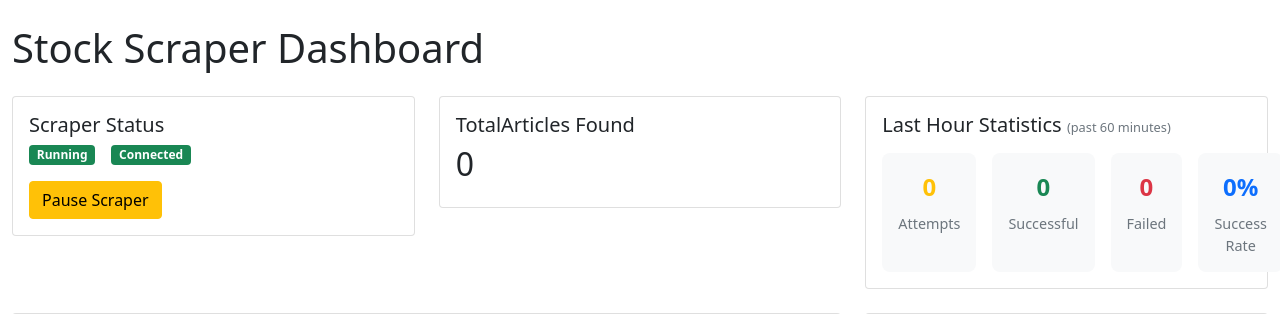
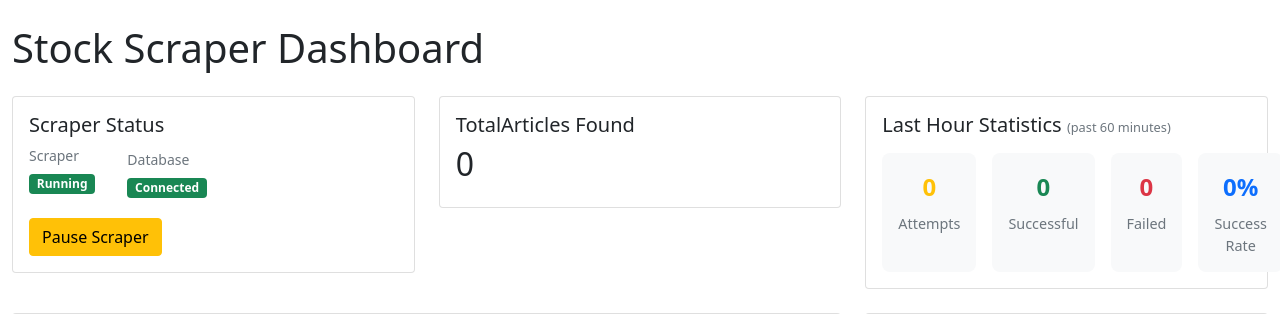
Before and after one commit to RohitTru/botStonkWar, a Flask app: page / in a window 1280 px wide. Shown: the top 314 px of the page. Run offline with Flask 3, Linux system fonts and the light colour scheme; data that the repository does not hold is empty; parts of the project's set-up code (start-up, migrations or seed data) failed here and were passed over; some libraries are stand-ins or nearby versions.

Commit message:
connected bar now has better meaning (database)

```diff
--- a/feature-WebScraperStockSelector/app/templates/dashboard.html
+++ b/feature-WebScraperStockSelector/app/templates/dashboard.html
@@ -175,9 +175,15 @@
                 <div class="card">
                     <div class="card-body">
                         <h5 class="card-title">Scraper Status</h5>
-                        <div class="d-flex align-items-center">
-                            <span id="scraper-status" class="badge bg-success me-3">Running</span>
-                            <span id="db-status" class="badge bg-success">Connected</span>
+                        <div class="d-flex align-items-center flex-wrap">
+                            <div class="me-3 mb-2">
+                                <small class="text-muted d-block mb-1">Scraper</small>
+                                <span id="scraper-status" class="badge bg-success">Running</span>
+                            </div>
+                            <div>
+                                <small class="text-muted d-block mb-1">Database</small>
+                                <span id="db-status" class="badge bg-success">Connected</span>
+                            </div>
                         </div>
                         <div class="mt-3">
                             <button id="pauseResumeBtn" class="btn btn-warning">Pause Scraper</button>
```
